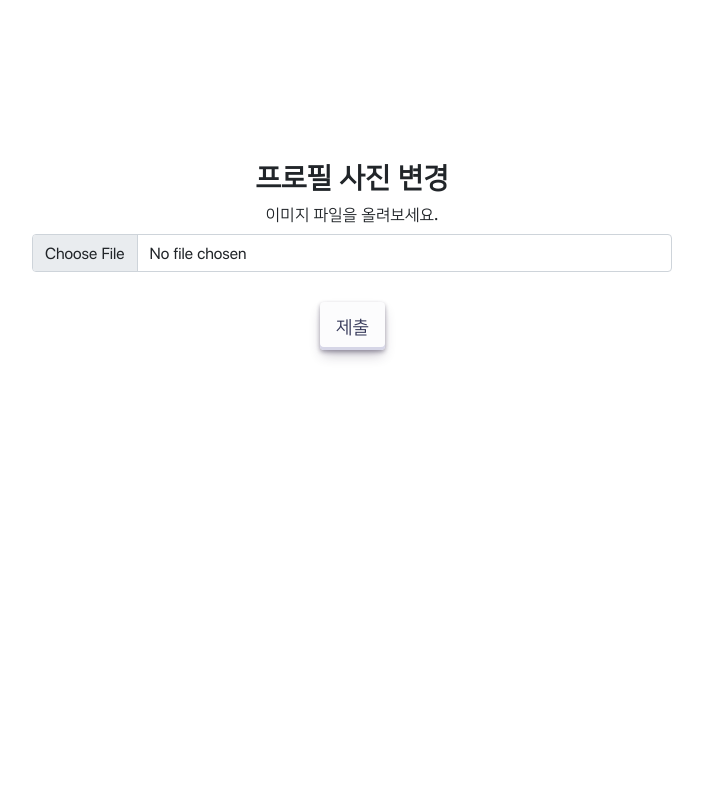
After one commit to lumes-board/BoardLumesKR, a PHP site: page /id/updateUserInfo/profile/uploadProfilePicture.php in a window 1280 px wide. The commit adds this page. Shown: the whole page, without its empty margins (288-991 px from the left). Run offline with PHP 8.4, Linux system fonts and the light colour scheme; a stand-in replaces the project's code that opens the database connection; some libraries are stand-ins or nearby versions.

Commit message:
프로필 사진 업로드 기능 만들기
사진 업로드 form, JS/PHP에서 유효성 및 크기 검사, 미리 보기, 업로드하기, 마이페이지에서 보여주기 기능 구현. 전반적인 기본적인 업로드 기능은 구현함. 다만, cropper.js와 같은 외부 기능을 사용해 정사각형 모양으로 잘라주면 더 좋지 않았을까 생각이 듬(기술적 문제와 적은 경험으로 인해 솔루션을 찾지 못해서 일단은 실현하지 못함)

```diff
--- /dev/null
+++ b/id/updateUserInfo/profile/css/uploadProfilePicture.css
@@ -0,0 +1,71 @@
+#content {
+
+  position: absolute;
+  top: 20vh;
+  left: 25vw;
+  width: 50vw;
+
+  font-family: "general";
+
+}
+
+ #title {
+
+  text-align: center;
+  font-weight: bold;
+
+ }
+
+ .swal2-popup {
+  font-family: "general" !important;
+}
+
+/* pretty button */
+.button-30 {
+
+  position: relative;
+  top: 30px;
+
+  align-items: center;
+  appearance: none;
+  background-color: #FCFCFD;
+  border-radius: 4px;
+  border-width: 0;
+  box-shadow: rgba(45, 35, 66, 0.4) 0 2px 4px,rgba(45, 35, 66, 0.3) 0 7px 13px -3px,#D6D6E7 0 -3px 0 inset;
+  box-sizing: border-box;
+  color: #36395A;
+  cursor: pointer;
+  display: inline-flex;
+  font-family: "general";
+  height: 48px;
+  justify-content: center;
+  line-height: 1;
+  list-style: none;
+  overflow: hidden;
+  padding-left: 16px;
+  padding-right: 16px;
+  position: relative;
+  text-align: left;
+  text-decoration: none;
+  transition: box-shadow .15s,transform .15s;
+  user-select: none;
+  -webkit-user-select: none;
+  touch-action: manipulation;
+  white-space: nowrap;
+  will-change: box-shadow,transform;
+  font-size: 18px;
+}
+
+.button-30:focus {
+  box-shadow: #D6D6E7 0 0 0 1.5px inset, rgba(45, 35, 66, 0.4) 0 2px 4px, rgba(45, 35, 66, 0.3) 0 7px 13px -3px, #D6D6E7 0 -3px 0 inset;
+}
+
+.button-30:hover {
+  box-shadow: rgba(45, 35, 66, 0.4) 0 4px 8px, rgba(45, 35, 66, 0.3) 0 7px 13px -3px, #D6D6E7 0 -3px 0 inset;
+  transform: translateY(-2px);
+}
+
+.button-30:active {
+  box-shadow: #D6D6E7 0 3px 7px inset;
+  transform: translateY(2px);
+}
--- /dev/null
+++ b/id/updateUserInfo/profile/js/checkFile.js
@@ -0,0 +1,82 @@
+const image                 = document.getElementById("userSubmittedProfileImage");
+const imageUploadButton     = document.getElementById("profileImageUploadFormSubmitButton");
+const imageSubmitForm       = document.getElementById("profileImageUploadForm");
+
+imageUploadButton.addEventListener("click", function(e){
+
+    if(image.value !== ""){
+
+        // 이미지 있음
+
+        // 파일 확장자 관련
+        let filePath = image.files[0].name;
+
+        let isFileExtensionAllowable = false;
+        const allowableFileExtension = ["jpeg", "jpg", "gif", "bmp", "png"];
+
+        if(filePath.indexOf('.') !== -1){
+            let fileExtension = filePath.substring(filePath.lastIndexOf('.') + 1).toLowerCase();
+            if(allowableFileExtension.indexOf(fileExtension) != -1){
+                isFileExtensionAllowable = true;
+            }
+        }
+
+        if(isFileExtensionAllowable === false){
+
+            Swal.fire({
+                icon: 'error',
+                title: '파일 형식 에러',
+                footer: '사진 파일(jpeg, jpg, gif, bmp, png)만 업로드 가능합니다.'
+            })
+
+            return;
+
+        }
+
+        // 파일 크기 관련
+        let imageSize = image.files[0].size;
+        let imageSizeinKiloBytes = parseInt(imageSize / 1024).toLocaleString('ko-KR');
+        if(imageSize > (1024 * 1024)){
+
+            // 파일 용량 초과
+
+            Swal.fire({
+                icon: 'error',
+                title: '파일이 너무 큽니다!',
+                footer: '용량 제한으로 인해, 프로필 사진은 1MB(1,024KB)를 초과해서는 안 됩니다. 현재 크기는 ' + imageSizeinKiloBytes + 'KB 입니다.'
+            })
+
+        } else {
+
+            // 전송 시도
+            Swal.fire({
+                title: '프로필 이미지 변경',
+                text: "업로드할까요?",
+                imageWidth: 400,
+                footer: '기존의 프로필 사진을 대체하게 됩니다. 또한, 프로필사진은 기본적인 네티켓(인터넷 예절)과 서비스이용약관을 위배해서는 안 됩니다.',
+                showCancelButton: true,
+                confirmButtonColor: '#3085d6',
+                cancelButtonColor: '#d33',
+                cancelButtonText: '아뇨...',
+                confirmButtonText: '네!'
+            }).then((result) => {
+                if (result.isConfirmed) {
+                    imageSubmitForm.action = "processProfileImage.php";
+                    imageSubmitForm.method = "POST";
+                    imageSubmitForm.submit();
+                }
+            })
+
+        }
+
+    } else {
+        // 이미지 없음
+        Swal.fire({
+            icon: 'error',
+            title: 'ERROR',
+            text: '이미지 없음',
+            footer: '이미지를 먼저 선택하고 전송을 시도해 보세요.'
+        })
+    }
+
+});
--- /dev/null
+++ b/id/updateUserInfo/profile/uploadProfilePicture.php
@@ -0,0 +1,45 @@
+<?php
+
+    session_start();
+    header('Content-Type: text/html; charset=utf-8');
+
+?>
+
+<html>
+
+    <head>
+
+        <meta charset="UTF-8">
+        <meta name="viewport" content="width=device-width, initial-scale=1.0">
+        <title>프로필 사진 변경하기</title>
+        <link rel="stylesheet" href="../../../css/font.css">
+        <link rel="shortcut icon" href="../../../favicon/favicon.ico">
+
+        <link rel="stylesheet" href="./css/uploadProfilePicture.css">
+
+
+    </head>
+
+    <?php include('../../../common/resource.html'); ?>
+
+    <body>
+
+        <div id="content">
+
+            <h3 id="title">프로필 사진 변경</h3>
+
+            <!-- go to <method="POST" action="processProfileImage.php"> -->
+            <form id="profileImageUploadForm" enctype="multipart/form-data" style="text-align: center;" onsubmit="return false;">
+
+                <label for="formFile" class="form-label">이미지 파일을 올려보세요.</label>
+                <input type="file" class="form-control" id="userSubmittedProfileImage" name="profileImage">
+                <button class="button-30" role="button" id="profileImageUploadFormSubmitButton">제출</button>
+
+            </form>
+            <script src="./js/checkFile.js"></script>
+
+        </div>
+
+    </body>
+
+</html>
```
Also changed, not shown: ex.php (added, +51 -0 lines), id/mypage/css/mypage.css (+32 -3 lines), id/mypage/mypage.php (+20 -2 lines), id/updateUserInfo/profile/processProfileImage.php (added, +146 -0 lines), 1 other file.
